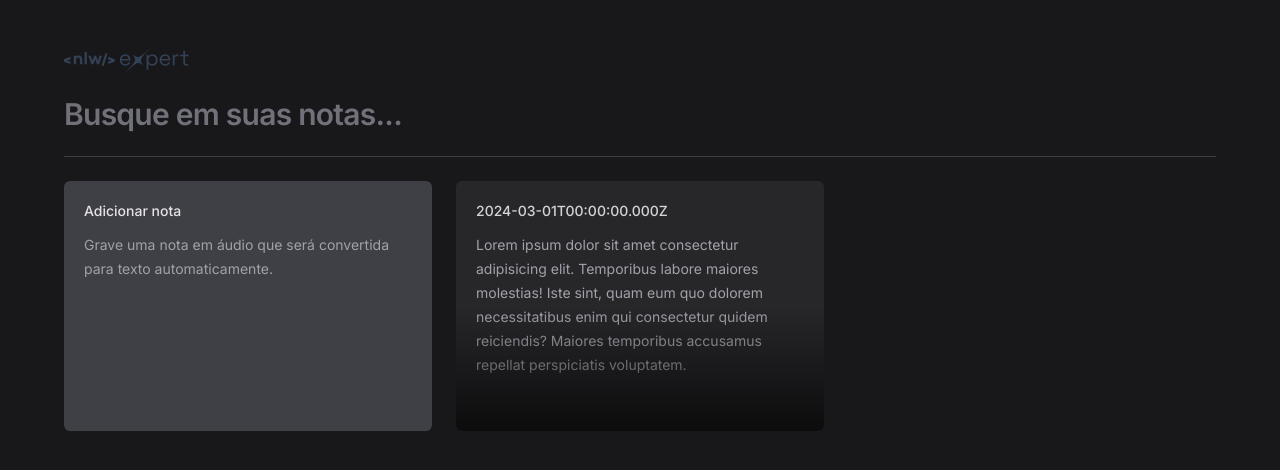
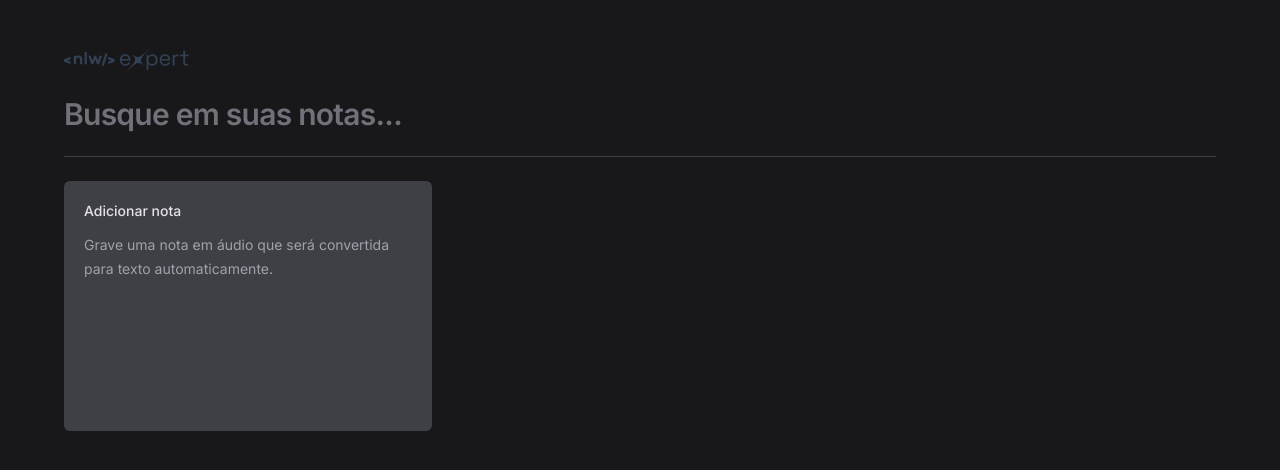
Before and after one commit to RenanFachin/RS_NLW_expert-notes, a React (Vite) app: page / in a window 1280 px wide. Shown: the top 470 px of the page. Built offline with nearby package versions, Linux system fonts and the light colour scheme.

Commit message:
feat: implements add card functionality

```diff
--- a/src/app.tsx
+++ b/src/app.tsx
@@ -1,15 +1,30 @@
-import { format } from 'date-fns';
+import { useState } from 'react'
 import logoNLW from './assets/logo-nlw-expert.svg'
 import { NewNoteCard } from './components/new-note-card'
 import { NoteCard } from './components/note-card'
 
 
-const note = {
-  date: new Date(2024, 2, 1),
-  content: ' Lorem ipsum dolor sit amet consectetur adipisicing elit. Temporibus labore maiores molestias! Iste sint, quam eum quo dolorem necessitatibus enim qui consectetur quidem reiciendis? Maiores temporibus accusamus repellat perspiciatis voluptatem.'
+interface Note {
+  id: string
+  date: Date
+  content: string
 }
 
 export function App() {
+  const [notes, setNotes] = useState<Note[]>([])
+
+  function onNoteCreated(content: string) {
+    const newNote = {
+      id: crypto.randomUUID(),
+      date: new Date(),
+      content
+    }
+
+
+    setNotes([newNote, ...notes])
+  }
+
+
   return (
     <div className='mx-auto max-w-6xl my-12 space-y-6'>
 
@@ -27,13 +42,15 @@
 
 
       <div className='grid grid-cols-3 auto-rows-notes gap-6'>
-        <NewNoteCard />
+        <NewNoteCard onNoteCreated={onNoteCreated} />
 
-        <NoteCard note={note} />
-        {/* <NoteCard note={{
-          date: new Date(),
-          content: 'Note card'
-        }} /> */}
+        {
+          notes.map(note => {
+            return (
+              <NoteCard key={note.id} note={note} />
+            )
+          })
+        }
       </div>
     </div>
   )
--- a/src/components/new-note-card.tsx
+++ b/src/components/new-note-card.tsx
@@ -4,7 +4,11 @@
 import { ChangeEvent, FormEvent, useState } from 'react'
 import { toast } from 'sonner'
 
-export function NewNoteCard() {
+interface NewNoteCardProps {
+  onNoteCreated: (content: string) => void
+}
+
+export function NewNoteCard({ onNoteCreated }: NewNoteCardProps) {
   const [shouldShowOnboard, setShouldShowOnboard] = useState<boolean>(true)
   const [content, setContent] = useState<string>('')
 
@@ -29,8 +33,12 @@
 
   function handleSaveNote(event: FormEvent) {
     event.preventDefault()
-    console.log(content)
+
+    onNoteCreated(content) // chamando a função que atualiza o state dentro da página app
+
+    setContent('')
     setShouldShowOnboard(true)
+
     toast.success('Nota criada com sucesso!')
 
   }
@@ -78,6 +86,7 @@
                       autoFocus
                       className='text-sm leading-6 text-zinc-400 bg-zinc-900/20 rounded-md p-4 resize-none flex-1 outline-none'
                       onChange={handleContentChanged}
+                      value={content}
                     />
                   </>
                 )
--- a/src/components/note-card.tsx
+++ b/src/components/note-card.tsx
@@ -15,7 +15,9 @@
     <Dialog.Root>
       <Dialog.Trigger className='bg-zinc-800 rounded-md p-5 gap-3 overflow-hidden relative hover:ring-2 hover:ring-zinc-600 text-left outline-none focus-visible:ring-2 focus-visible:ring-lime-400 flex flex-col'>
         <span className='text-sm font-medium text-zinc-300'>
-          {note.date.toISOString()}
+          {
+            formatDate(note.date)
+          }
         </span>
 
         <p className='text-sm leading-6 text-zinc-400'>
```
